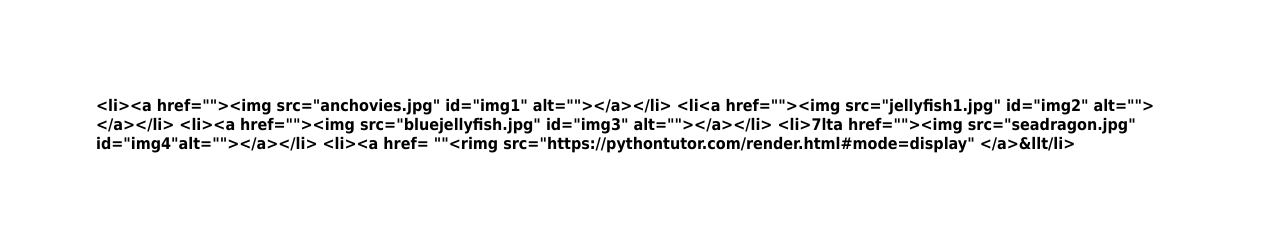
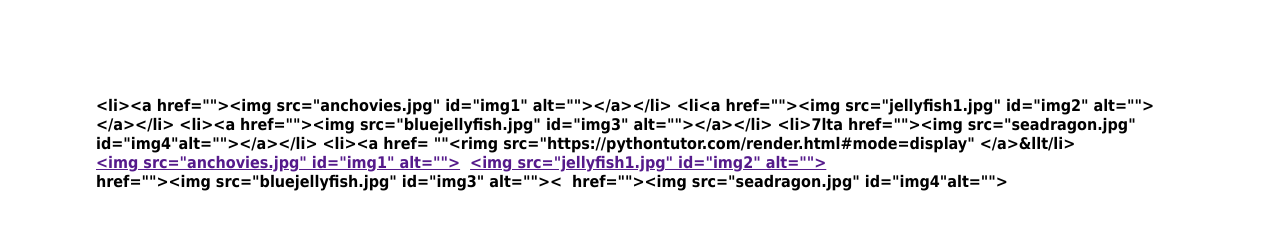
Before and after one commit to rostoSonya/iiosodlf, a plain HTML site: page index.html in a window 1280 px wide. Drawn offline with Linux system fonts and the light colour scheme.

Commit message:
Update index.html

```diff
--- a/index.html
+++ b/index.html
@@ -90,19 +90,9 @@ a:hover #img4, a:focus #img4  {
 }
 
 
-
-
-
 </style>
-
-
 </head>
-
-
 <body>
-
-
-
 <ul>
 
 &ltli>&lta href="">&ltimg src="anchovies.jpg" id="img1" alt="">&lt/a>&lt/li>
@@ -114,6 +104,14 @@ a:hover #img4, a:focus #img4  {
   &ltli>7lta href="">&ltimg src="seadragon.jpg" id="img4"alt="">&lt/a>&lt/li>
 &ltli>&lta href= ""&ltrimg src="https://pythontutor.com/render.html#mode=display" &lt/a>&llt/li>
 
+	<li><a href="">&ltimg src="anchovies.jpg" id="img1" alt=""></a></li>
+
+<li><a href="">&ltimg src="jellyfish1.jpg" id="img2" alt=""></a></li>
+
+  <li><a>href="">&ltimg src="bluejellyfish.jpg" id="img3" alt=""><</a></li>
+
+  <li><a></a> href="">&ltimg src="seadragon.jpg" id="img4"alt=""></a></li>
+<li><a href= ""&ltrimg src="https://pythontutor.com/render.html#mode=display" </a></li>
 </ul>
 
 </body>
```
